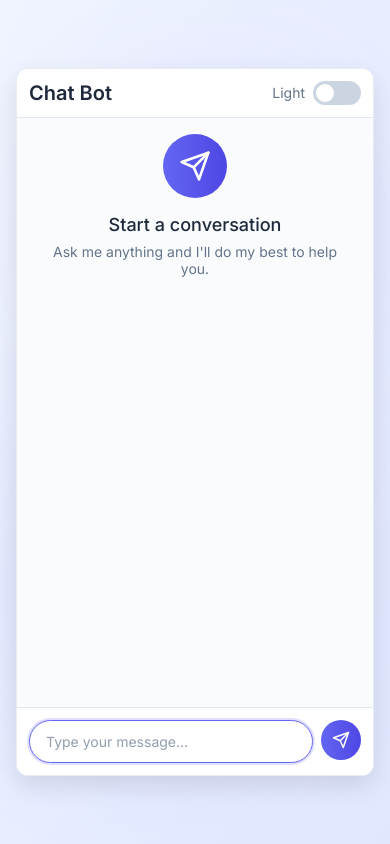
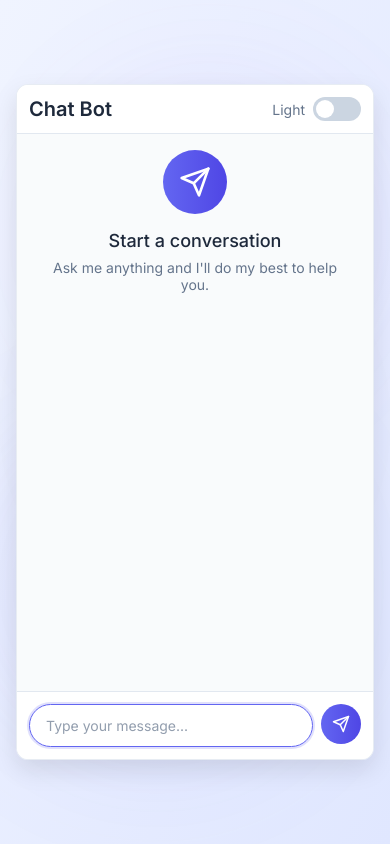
Before and after one commit to ashleyalmeida07/Chat-bot-, a Flask app: page / in a window 390 px wide. Run offline with Flask 3, Linux system fonts and the light colour scheme.

Commit message:
Update style.css

```diff
--- a/chat bot/static/style.css
+++ b/chat bot/static/style.css
@@ -396,7 +396,7 @@
         /* Responsive styles */
         @media (max-width: 640px) {
             .chat-container {
-                height: 84vh;
+                height: 80vh;
                 border-radius: 12px;
             }
 
```
